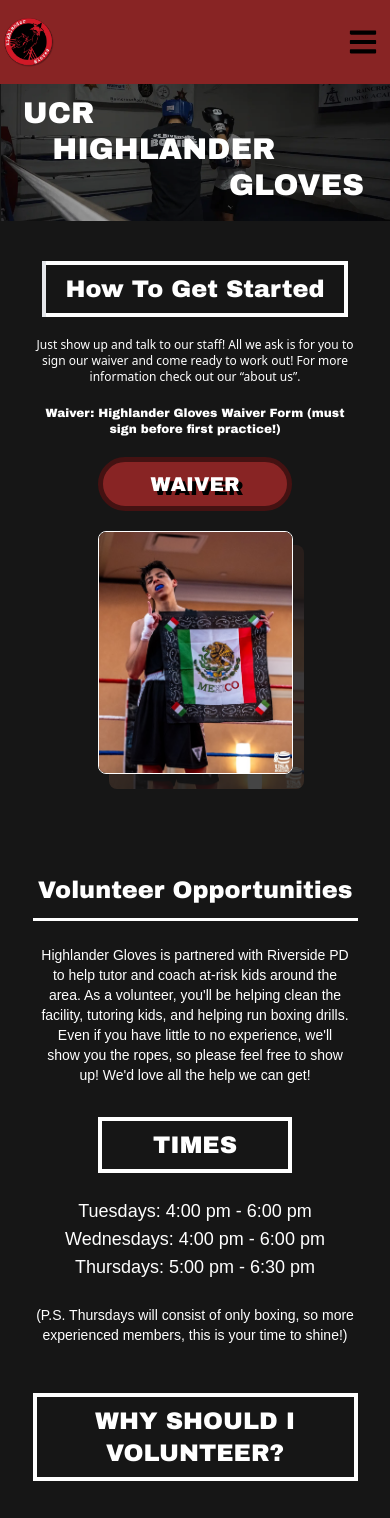
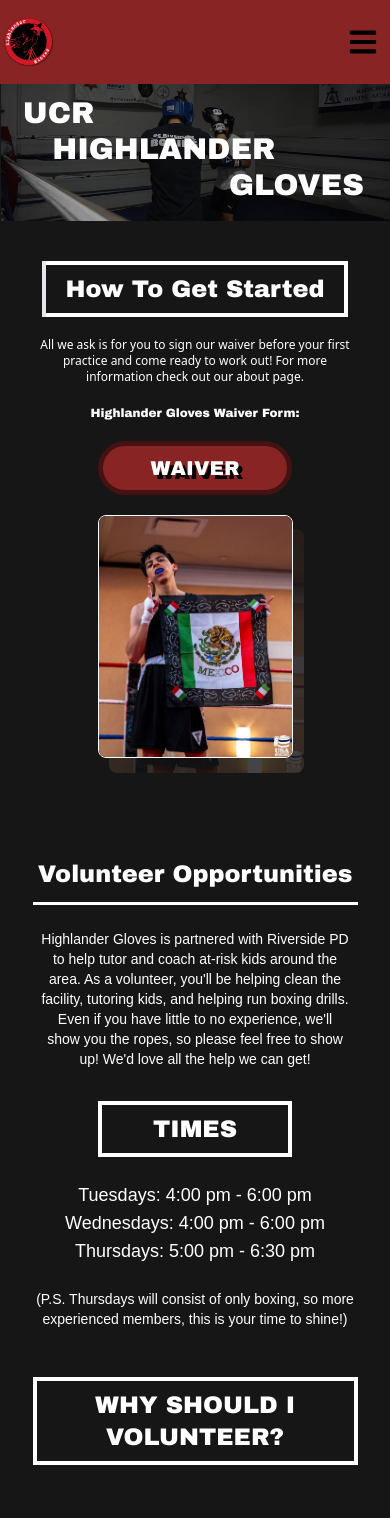
Before and after one commit to acm-ucr/highlander-gloves-website, a Next.js app: page / in a window 390 px wide. Shown: the top 1518 px of the page. Built offline with nearby package versions, Linux system fonts and the light colour scheme; a web font is replaced by a local one; what tailwindcss-animated would draw is missing.

Commit message:
Animated components of home page

```diff
--- a/src/components/home/GetStarted.tsx
+++ b/src/components/home/GetStarted.tsx
@@ -1,42 +1,102 @@
+"use client";
 import Header from "@/components/Header";
 import Photo from "@/components/Photo";
 import started from "@/public/home/USIBA-getStarted.webp";
 import Button from "@/components/Button";
+import { motion } from "framer-motion";
 
 const GetStarted = () => {
+  const slideRight = {
+    hidden: { opacity: 1, x: "-100%" },
+    show: {
+      opacity: 1,
+      x: 0,
+    },
+  };
+
+  const fadeUp = {
+    hidden: { opacity: 0, y: 20 },
+    show: {
+      opacity: 1,
+      y: 0,
+    },
+  };
+
+  const slideLeft = {
+    hidden: { opacity: 1, x: "100%" },
+    show: {
+      opacity: 1,
+      x: 0,
+    },
+  };
+
   return (
     <div>
-      <div className="flex flex-col justify-center text-lg md:gap-10 md:text-3xl">
-        <div className="flex justify-center text-xl md:justify-start md:text-3xl">
+      <div className="flex flex-col justify-center overflow-hidden text-lg md:gap-10 md:text-3xl">
+        <motion.div
+          variants={slideRight}
+          transition={{ duration: 0.8 }}
+          className="flex justify-center text-xl md:justify-start md:text-3xl"
+          initial="hidden"
+          whileInView="show"
+          viewport={{ once: true }}
+        >
           <div className="border-l-4 md:border-l-0"></div>
           <Header position="left" title="How To Get Started" />
-        </div>
+        </motion.div>
 
         <div className="my-5 flex text-center text-xs md:my-0 md:text-left md:text-2xl">
           <div className="flex w-full flex-col md:flex-row">
             <div className="flex flex-col items-center justify-center md:w-2/3">
               <div className="w-5/6">
-                <div className="font-archivo flex flex-col">
-                  Just show up and talk to our staff! All we ask is for you to
-                  sign our waiver and come ready to work out! For more
-                  information check out our “about us”.
-                </div>
-                <div className="my-5 flex flex-col font-archivo-black md:my-11">
-                  Waiver: Highlander Gloves Waiver Form (must sign before first
-                  practice!)
-                </div>
-                <div className="flex justify-center">
+                <motion.div
+                  variants={fadeUp}
+                  transition={{ duration: 0.5, delay: 0.3 }}
+                  className="font-archivo flex flex-col text-center"
+                  initial="hidden"
+                  whileInView="show"
+                  viewport={{ once: true }}
+                >
+                  All we ask is for you to sign our waiver before your first
+                  practice and come ready to work out! For more information
+                  check out our about page.
+                </motion.div>
+                <motion.div
+                  variants={fadeUp}
+                  transition={{ duration: 0.5, delay: 0.5 }}
+                  className="my-5 flex flex-col text-center font-archivo-black md:my-11"
+                  initial="hidden"
+                  whileInView="show"
+                  viewport={{ once: true }}
+                >
+                  Highlander Gloves Waiver Form:
+                </motion.div>
+                <motion.div
+                  variants={fadeUp}
+                  transition={{ duration: 0.5, delay: 0.7 }}
+                  className="flex justify-center"
+                  initial="hidden"
+                  whileInView="show"
+                  viewport={{ once: true }}
+                >
                   <Button txt="WAIVER" link="/waiver" />
-                </div>
+                </motion.div>
               </div>
             </div>
-            <div className="mt-5 flex justify-center md:my-0 md:flex-row md:items-center">
+            <motion.div
+              variants={slideLeft}
+              transition={{ duration: 0.8, delay: 0.7 }}
+              className="mt-5 flex justify-center md:my-0 md:flex-row md:items-center"
+              initial="hidden"
+              whileInView="show"
+              viewport={{ once: true, amount: 0 }}
+            >
               <Photo
                 width={"w-1/2"}
                 webp={started}
                 alt="USIBA boxer holding Mexican flag"
               />
-            </div>
+            </motion.div>
           </div>
         </div>
       </div>
--- a/src/components/home/Times.tsx
+++ b/src/components/home/Times.tsx
@@ -1,24 +1,70 @@
+"use client";
 import Header from "@/components/Header";
+import { motion } from "framer-motion";
 
 const Times = () => {
+  const slideLeft = {
+    hidden: { opacity: 1, x: 300 },
+    show: {
+      opacity: 1,
+      x: 0,
+    },
+  };
+
+  const fadeUp = {
+    hidden: { opacity: 0, y: 20 },
+    show: {
+      opacity: 1,
+      y: 0,
+    },
+  };
+
   return (
-    <div className="flex w-full flex-col items-center justify-center gap-6 sm:items-end sm:gap-12">
-      <div className="flex w-full justify-center md:hidden">
+    <div className="flex w-full flex-col items-center justify-center gap-6 overflow-hidden sm:items-end sm:gap-12">
+      <motion.div
+        variants={fadeUp}
+        transition={{ duration: 0.5 }}
+        className="flex w-full justify-center md:hidden"
+        initial="hidden"
+        whileInView="show"
+        viewport={{ once: true }}
+      >
         <Header position="middle" title="&emsp; TIMES &emsp;" />
-      </div>
-      <div className="hidden w-full justify-end md:flex">
+      </motion.div>
+      <motion.div
+        variants={slideLeft}
+        transition={{ duration: 0.5 }}
+        className="hidden w-full justify-end md:flex"
+        initial="hidden"
+        whileInView="show"
+        viewport={{ once: true }}
+      >
         <Header position="right" title="&emsp; TIMES &emsp;" />
-      </div>
+      </motion.div>
       <div className="flex w-11/12 flex-col justify-end font-anek-telegu sm:w-full sm:pr-11">
-        <p className="pb-6 text-center text-lg sm:text-right sm:text-3xl">
+        <motion.div
+          variants={fadeUp}
+          transition={{ duration: 0.5, delay: 0.3 }}
+          className="pb-6 text-center text-lg sm:text-right sm:text-3xl"
+          initial="hidden"
+          whileInView="show"
+          viewport={{ once: true }}
+        >
           Tuesdays: 4:00 pm - 6:00 pm <br />
           Wednesdays: 4:00 pm - 6:00 pm <br />
           Thursdays: 5:00 pm - 6:30 pm <br />
-        </p>
-        <p className="text-center text-sm sm:text-right sm:text-2xl">
+        </motion.div>
+        <motion.div
+          variants={fadeUp}
+          transition={{ duration: 0.5, delay: 0.5 }}
+          className="text-center text-sm sm:text-right sm:text-2xl"
+          initial="hidden"
+          whileInView="show"
+          viewport={{ once: true }}
+        >
           (P.S. Thursdays will consist of only boxing, so more experienced
           members, this is your time to shine!)
-        </p>
+        </motion.div>
       </div>
     </div>
   );
--- a/src/components/home/VolunteerOpportunities.tsx
+++ b/src/components/home/VolunteerOpportunities.tsx
@@ -1,26 +1,74 @@
+"use client";
 import Times from "@/components/home/Times";
 import Photo from "@/components/Photo";
 import VolunteerPhoto from "@/public/home/volunteerOpportunities.webp";
+import { motion } from "framer-motion";
 
 const VolunteerOpportunities = () => {
+  const fadeUp = {
+    hidden: { opacity: 0, y: 20 },
+    show: {
+      opacity: 1,
+      y: 0,
+    },
+  };
+
+  const slideRight = {
+    hidden: { opacity: 1, x: "-100%" },
+    show: {
+      opacity: 1,
+      x: 0,
+    },
+  };
+
   return (
     <div className="flex w-full flex-col items-center justify-center pt-10 text-2xl md:text-3xl">
-      <p className="pb-3 font-archivo-black">Volunteer Opportunities</p>
-      <div className="flex w-10/12 flex-col border-t-[3px] border-white sm:w-8/12 md:w-6/12 lg:w-3/12" />
-      <p className="w-11/12 p-6 text-center font-anek-telegu text-sm sm:w-5/6 sm:p-12 sm:text-base md:text-3xl">
+      <motion.div
+        variants={fadeUp}
+        transition={{ duration: 0.5 }}
+        className="pb-3 font-archivo-black"
+        initial="hidden"
+        whileInView="show"
+        viewport={{ once: true }}
+      >
+        Volunteer Opportunities
+      </motion.div>
+      <motion.div
+        variants={fadeUp}
+        transition={{ duration: 0.5 }}
+        className="flex w-10/12 flex-col border-t-[3px] border-white sm:w-8/12 md:w-6/12 lg:w-3/12"
+        initial="hidden"
+        whileInView="show"
+        viewport={{ once: true }}
+      />
+      <motion.div
+        variants={fadeUp}
+        transition={{ duration: 0.5, delay: 0.2 }}
+        className="w-11/12 p-6 text-center font-anek-telegu text-sm sm:w-5/6 sm:p-12 sm:text-base md:text-3xl"
+        initial="hidden"
+        whileInView="show"
+        viewport={{ once: true }}
+      >
         Highlander Gloves is partnered with Riverside PD to help tutor and coach
         at-risk kids around the area. As a volunteer, you'll be helping clean
         the facility, tutoring kids, and helping run boxing drills. Even if you
         have little to no experience, we'll show you the ropes, so please feel
         free to show up! We'd love all the help we can get!
-      </p>
+      </motion.div>
       <div className="flex w-full flex-row py-2 sm:py-10">
-        <div className="hidden justify-center sm:flex md:mx-8 md:mt-24 md:h-full md:w-3/5 lg:my-10 lg:w-full">
+        <motion.div
+          variants={slideRight}
+          transition={{ duration: 0.8 }}
+          className="hidden justify-center sm:flex md:mx-8 md:mt-24 md:h-full md:w-3/5 lg:my-10 lg:w-full"
+          initial="hidden"
+          whileInView="show"
+          viewport={{ once: true }}
+        >
           <Photo
             webp={VolunteerPhoto}
             alt="Backside head of girl watching boxing ring fight"
           />
-        </div>
+        </motion.div>
         <Times />
       </div>
     </div>
--- a/src/components/home/WhyVolunteer.tsx
+++ b/src/components/home/WhyVolunteer.tsx
@@ -1,17 +1,56 @@
+"use client";
 import Header from "@/components/Header";
 import Button from "@/components/Button";
+import { motion } from "framer-motion";
 
 const WhyVolunteer = () => {
+  const slideRight = {
+    hidden: { opacity: 1, x: -600 },
+    show: {
+      opacity: 1,
+      x: 0,
+    },
+  };
+
+  const fadeUp = {
+    hidden: { opacity: 0, y: 20 },
+    show: {
+      opacity: 1,
+      y: 0,
+    },
+  };
+
   return (
     <div className="flex w-5/6 flex-col items-start justify-start md:w-full md:items-center">
-      <div className="flex w-full justify-center md:hidden">
+      <motion.div
+        variants={fadeUp}
+        transition={{ duration: 0.5 }}
+        className="flex w-full justify-center md:hidden"
+        initial="hidden"
+        whileInView="show"
+        viewport={{ once: true, amount: 0.5 }}
+      >
         <Header position="middle" title="WHY SHOULD I VOLUNTEER?" />
-      </div>
-      <div className="hidden w-full justify-start md:flex">
+      </motion.div>
+      <motion.div
+        variants={slideRight}
+        transition={{ duration: 0.8 }}
+        className="hidden w-full justify-start md:flex"
+        initial="hidden"
+        whileInView="show"
+        viewport={{ once: true }}
+      >
         <Header position="left" title="WHY SHOULD I VOLUNTEER?" />
-      </div>
+      </motion.div>
 
-      <div className="mx-4 mb-4 mt-12 text-center font-anek-telegu text-lg md:mx-32 md:text-2xl lg:text-3xl">
+      <motion.div
+        variants={fadeUp}
+        transition={{ duration: 0.5, delay: 0.3 }}
+        className="mx-4 mb-4 mt-12 text-center font-anek-telegu text-lg md:mx-32 md:text-2xl lg:text-3xl"
+        initial="hidden"
+        whileInView="show"
+        viewport={{ once: true }}
+      >
         <p className="mb-2">
           In order to become a fully fledged member of Highlander Gloves, you
           will need to volunteer at least twice per academic quarter.
@@ -19,23 +58,44 @@ const WhyVolunteer = () => {
           on your resume, an amazing way to give back to the community, and most
           importantly, is a whole lot of fun!
         </p>
-      </div>
+      </motion.div>
 
       <div className="mx-4 my-4 text-center font-anek-telegu text-lg md:mx-32 md:text-2xl lg:text-3xl">
-        <p className="mb-5">
+        <motion.div
+          variants={fadeUp}
+          transition={{ duration: 0.5, delay: 0.5 }}
+          className="mb-5"
+          initial="hidden"
+          whileInView="show"
+          viewport={{ once: true }}
+        >
           <b>Don’t have a ride?</b> No worries! We can help arrange a ride for
           you whenever possible. Just ask a staff member or reach out to us via
           Instagram or Discord for help, and we'll get you situated.
           Volunteering is located at the same place as our practices, 1760
           Chicago Ave.
-        </p>
-        <p className="text-center text-xs text-hlg-light-gray md:text-lg lg:text-2xl">
+        </motion.div>
+        <motion.div
+          variants={fadeUp}
+          transition={{ duration: 0.5, delay: 0.7 }}
+          className="text-center text-xs text-hlg-light-gray md:text-lg lg:text-2xl"
+          initial="hidden"
+          whileInView="show"
+          viewport={{ once: true }}
+        >
           For any issues, please reach out to a staff member.
-        </p>
+        </motion.div>
 
-        <div className="mt-8 flex w-full justify-center">
+        <motion.div
+          variants={fadeUp}
+          transition={{ duration: 0.5, delay: 0.9 }}
+          className="mt-8 flex w-full justify-center"
+          initial="hidden"
+          whileInView="show"
+          viewport={{ once: true }}
+        >
           <Button txt="SIGN UP" link="/volunteer" />
-        </div>
+        </motion.div>
       </div>
     </div>
   );
```
